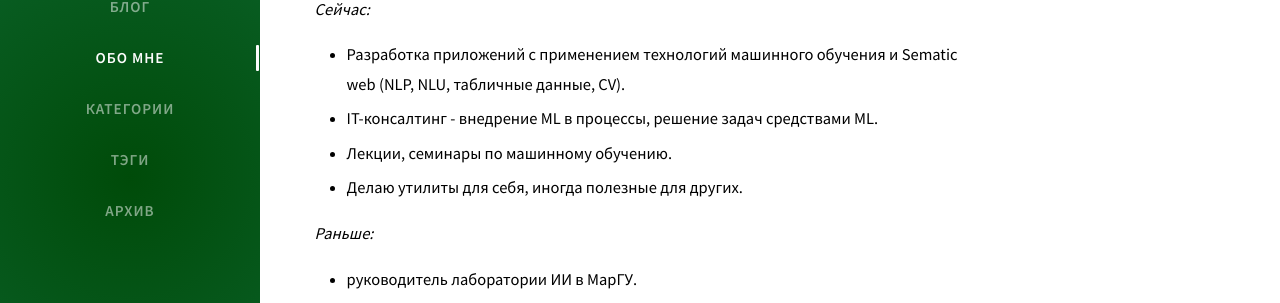
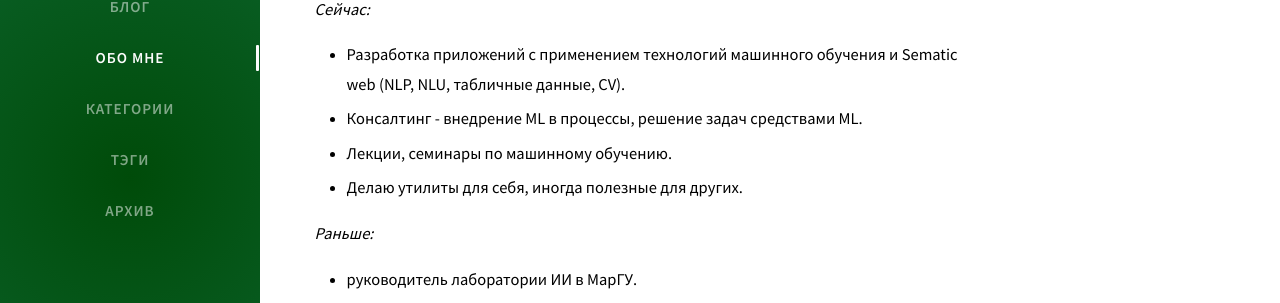
Before and after one commit to cnstntn-kndrtv/cnstntn-kndrtv.github.io, a Jekyll site: the page built from _tabs/about.md, in a window 1280 px wide and 900 px high. Shown: the part 273-576 px from the top of the window. Built offline with Jekyll 4.4.1, drawn with Linux system fonts in a browser that asks for light colours; nearby versions of some CDN libraries; a script that is not in the unit is left out; comment, search, counter and statistics services are not loaded.

```diff
--- a/_tabs/about.md
+++ b/_tabs/about.md
@@ -10,7 +10,7 @@ order: 1
 **Кратко:**
 *Сейчас:*
 - Разработка приложений с применением технологий машинного обучения и Sematic web (NLP, NLU, табличные данные, CV).
-- IT-консалтинг - внедрение ML в процессы, решение задач средствами ML.
+- Консалтинг - внедрение ML в процессы, решение задач средствами ML.
 - Лекции, семинары по машинному обучению.
 - Делаю утилиты для себя, иногда полезные для других.
 
```
